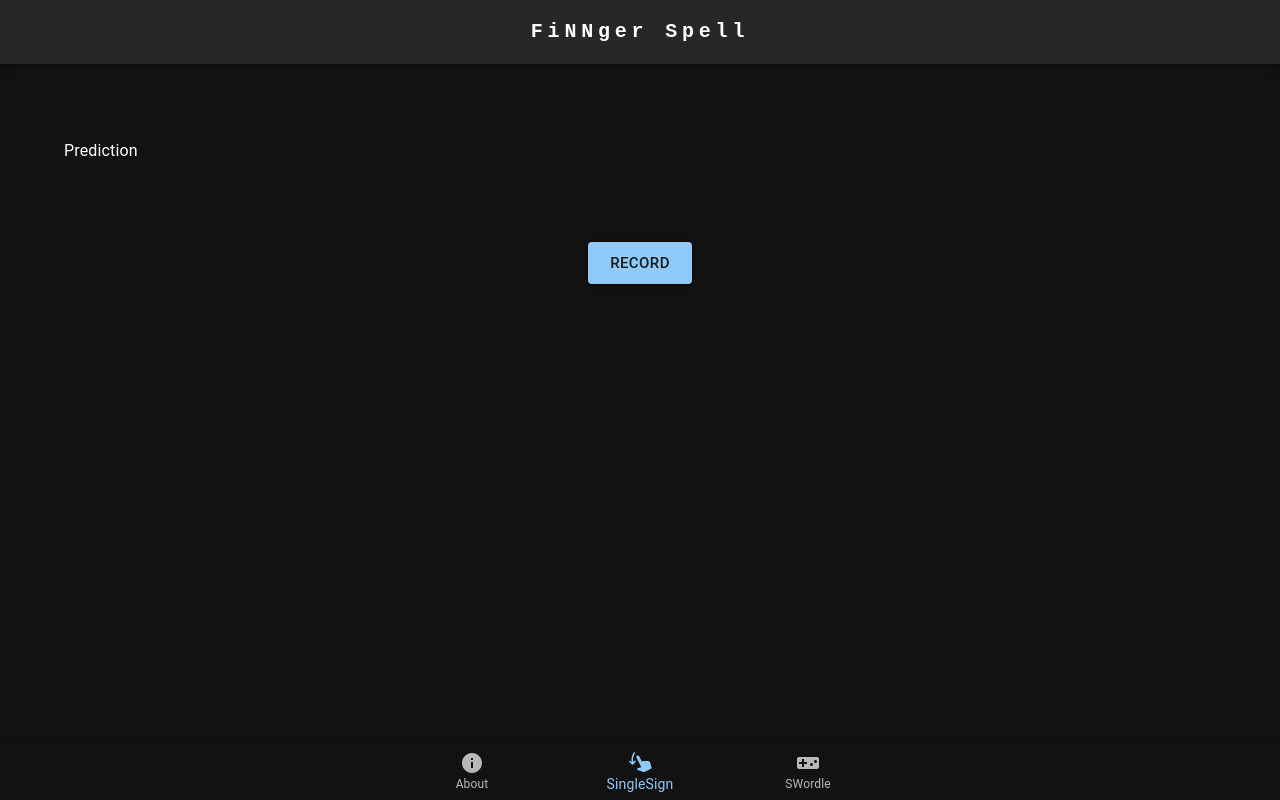
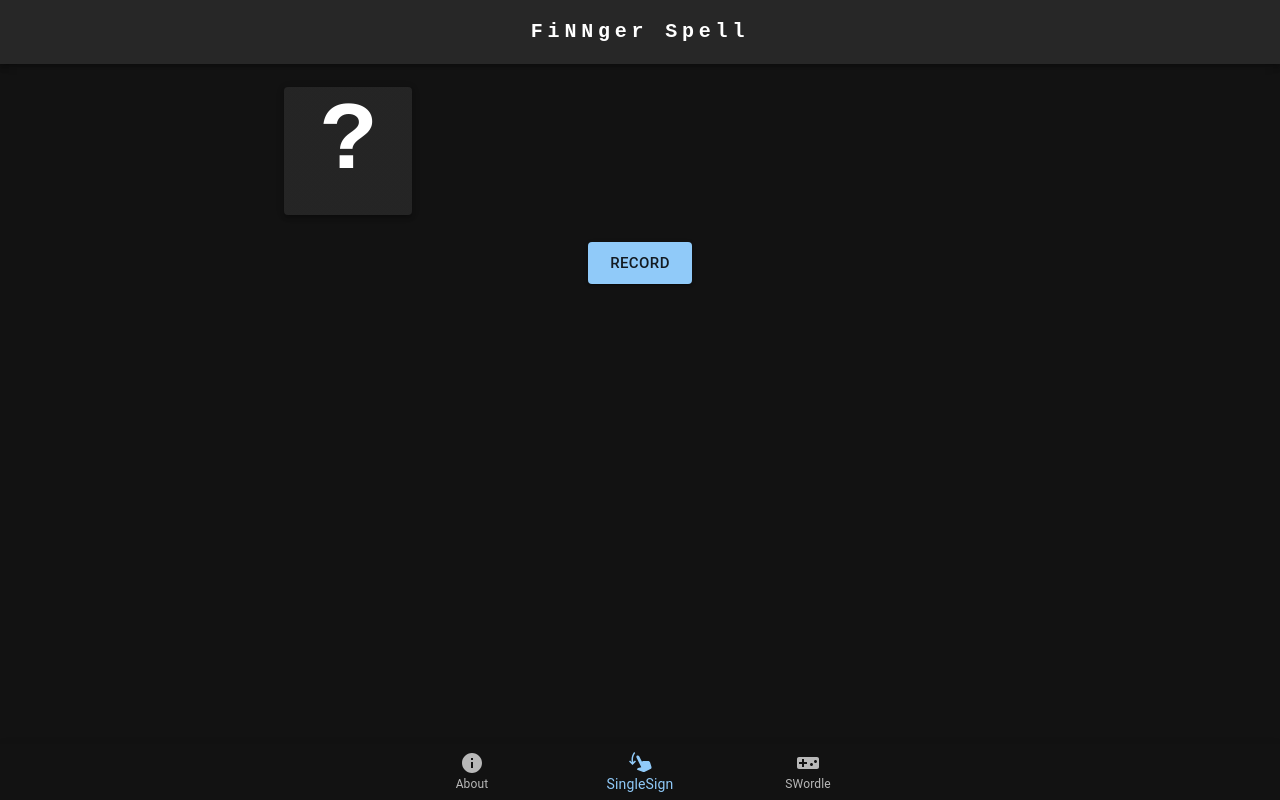
Before and after one commit to cpsnowden/swordle-ui, a React (Create React App) app: page / in a window 1280 px wide. Both pictures are taken after a click on the button "SingleSign". Built offline with nearby package versions, Linux system fonts and the light colour scheme; no server answers.

Commit message:
Basic Single Sign Page

```diff
--- a/src/index.css
+++ b/src/index.css
@@ -2,12 +2,10 @@
 @tailwind components;
 @tailwind utilities;
 
-
-
-html {
+/* html {
   min-height: calc(100% + env(safe-area-inset-top));
   padding: env(safe-area-inset-top) env(safe-area-inset-right) env(safe-area-inset-bottom) env(safe-area-inset-left);
-}
+} */
 
 body {
   margin: 0;
--- a/src/pages/SingleSign/SingleSign.tsx
+++ b/src/pages/SingleSign/SingleSign.tsx
@@ -1,4 +1,4 @@
-import { Box, Button, Grid } from "@mui/material"
+import { Box, Button, Grid, Paper, Typography } from "@mui/material"
 import WebcamContainer from "components/webcam/WebcamContainer"
 import { useState } from "react";
 import { LetterPrediction, predict_letter } from "services/api";
@@ -15,6 +15,7 @@ export const SingleSign = () => {
   }
 
   const handleStartRecording = () => {
+    setCurrentPrediction(null);
     setFrameBatch([]);
     setGameState('Capturing')
   }
@@ -37,7 +38,25 @@ export const SingleSign = () => {
     columns={{xs: 6, md:12}}
     spacing={2}>
     <Grid item xs={6}>
-      Prediction {prediction}
+      <Box display="flex" justifyContent="center" alignItems="center">
+        <Paper elevation={3} sx={{width: 128, height: 128}}>
+          <Typography
+                variant="h1"
+                sx={{
+                  textAlign: 'center',
+                  fontFamily: 'monospace',
+                  fontWeight: 600,
+                  color: 'inherit',
+                  textDecoration: 'none',
+                }}
+              >
+                {prediction ? prediction : '?'}
+          </Typography>
+
+      </Paper>
+  </Box>
+
+    {/* </Box> */}
     </Grid>
     <Grid item xs={6}>
       <WebcamContainer onFrameCapture={handleFrameCapture} fps={5} enableCapture={gameState==='Capturing'}/>
```
